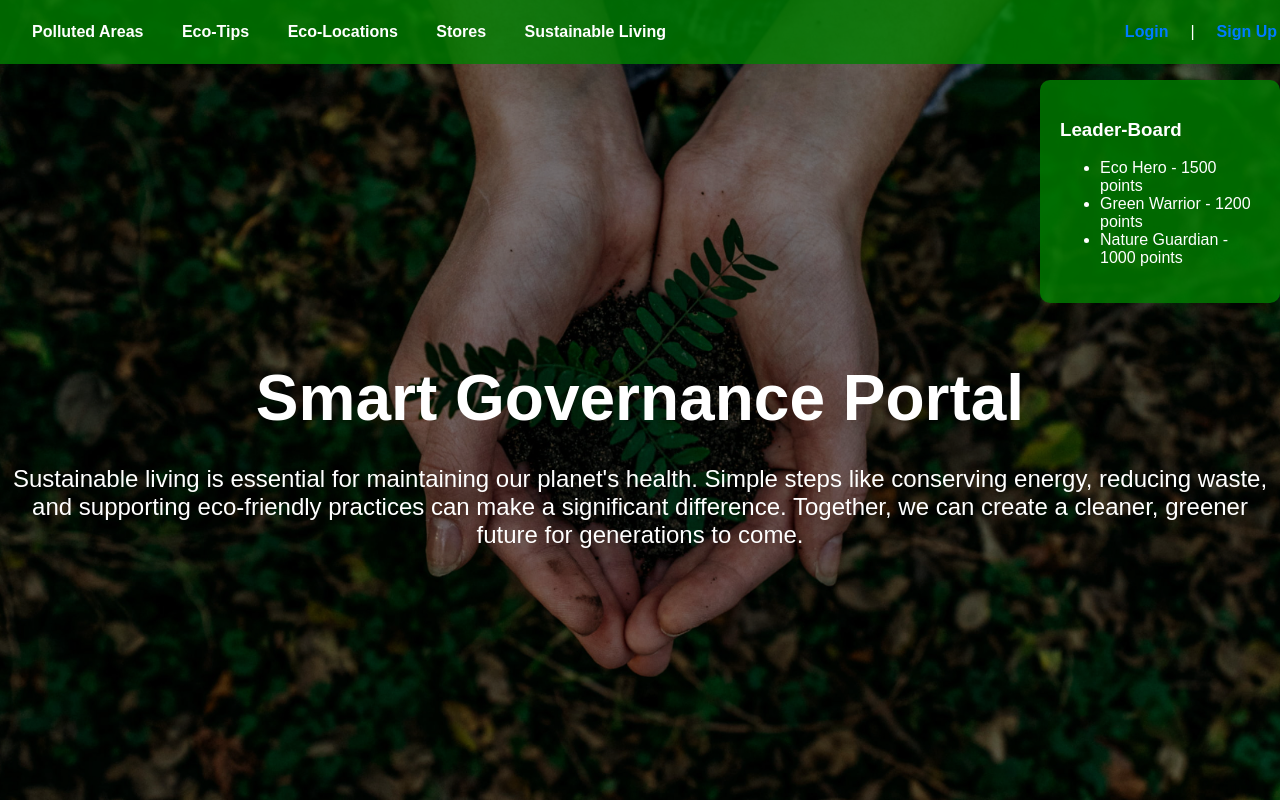
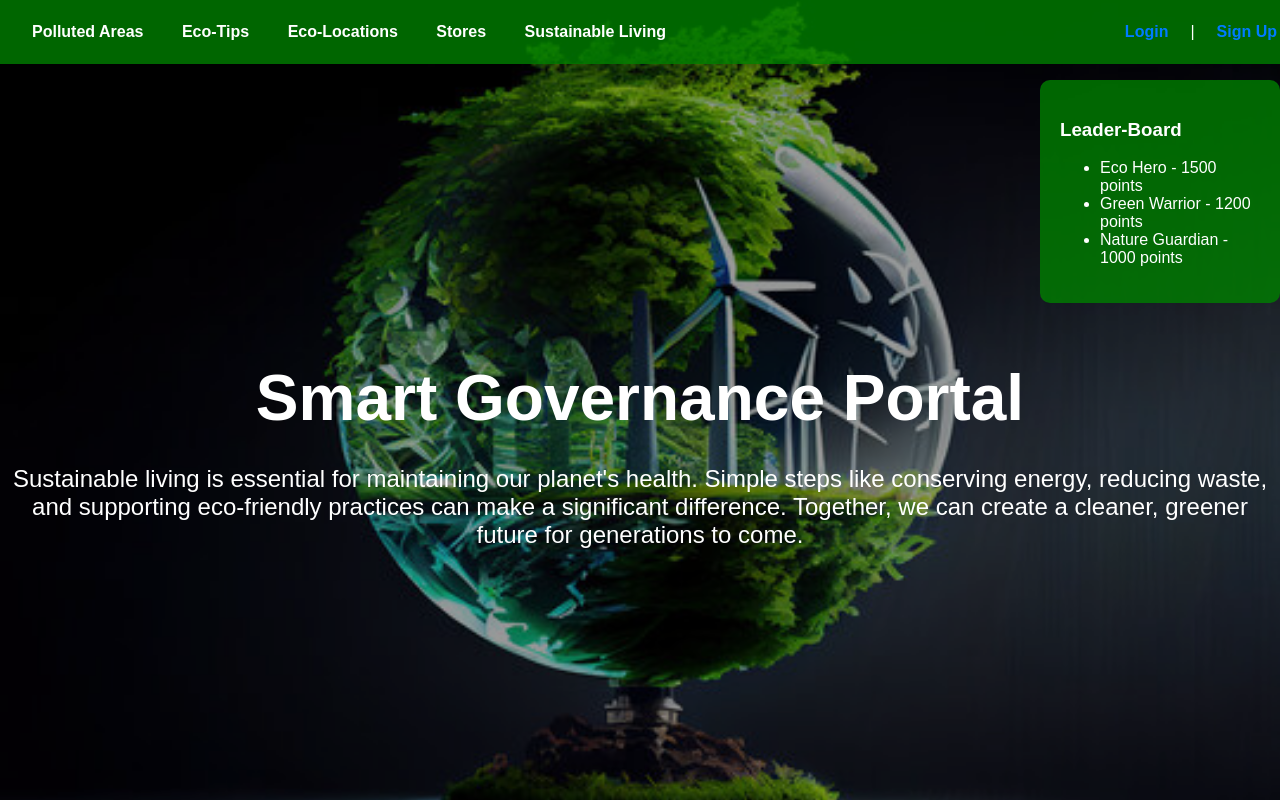
Before and after one commit to bp2881/Hackathon, a Flask app: page / in a window 1280 px wide. Run offline with Flask 3, Linux system fonts and the light colour scheme.

Commit message:
updated_home

```diff
--- a/templates/home.html
+++ b/templates/home.html
@@ -118,8 +118,9 @@
         let slideIndex = 0;
         function showSlides() {
             let slides = document.querySelectorAll(".slide");
-            slides.forEach(slide => slide.classList.remove("active"));
-            slides[slideIndex].classList.add("active");
+            slides.forEach((slide, index) => {
+                slide.style.opacity = (index === slideIndex) ? "1" : "0";
+            });
             slideIndex = (slideIndex + 1) % slides.length;
             setTimeout(showSlides, 7000);
         }
@@ -128,11 +129,11 @@
 </head>
 <body>
     <div class="slideshow-container">
-        <div class="slide active" style="background-image: url('/wallpaperflare.com_wallpaper.jpg');"></div>
-        <div class="slide" style="background-image: url('/wallpaperflare.com_wallpaper (1).jpg');"></div>
-        <div class="slide" style="background-image: url('/wallpaperflare.com_wallpaper (2).jpg');"></div>
-        <div class="slide" style="background-image: url('/wallpaperflare.com_wallpaper (3).jpg');"></div>
-        <div class="slide" style="background-image: url('/wallpaperflare.com_wallpaper (4).jpg');"></div>
+        <div class="slide active" style="background-image: url('/360_F_580266909_D5dxYnKn2R7g4CslQcq6AapsertedJLS.jpg');"></div>
+        <div class="slide" style="background-image: url('/nature-3082832_1920.jpg');"></div>
+        <div class="slide" style="background-image: url('/Tips-for-Sustainable-Living-During-the-Winter.jpg');"></div>
+        <div class="slide" style="background-image: url('/wallpaperflare.com_wallpaper.jpg');"></div>
+        <div class="slide" style="background-image: url('/wallpaperflare.com_wallpaper\ \(1\).jpg');"></div>
     </div>
     <div class="overlay"></div>
     <div class="navbar">
```
